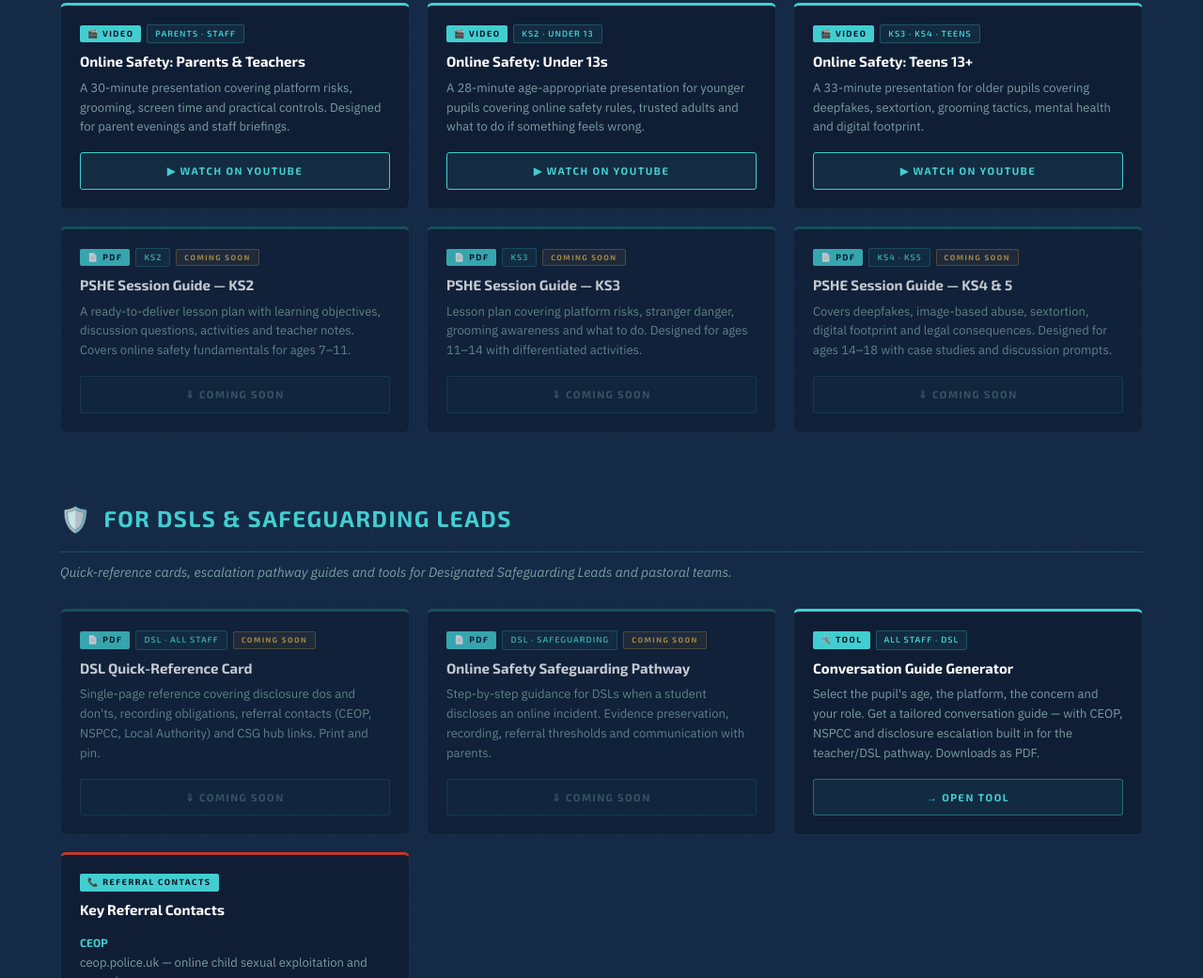
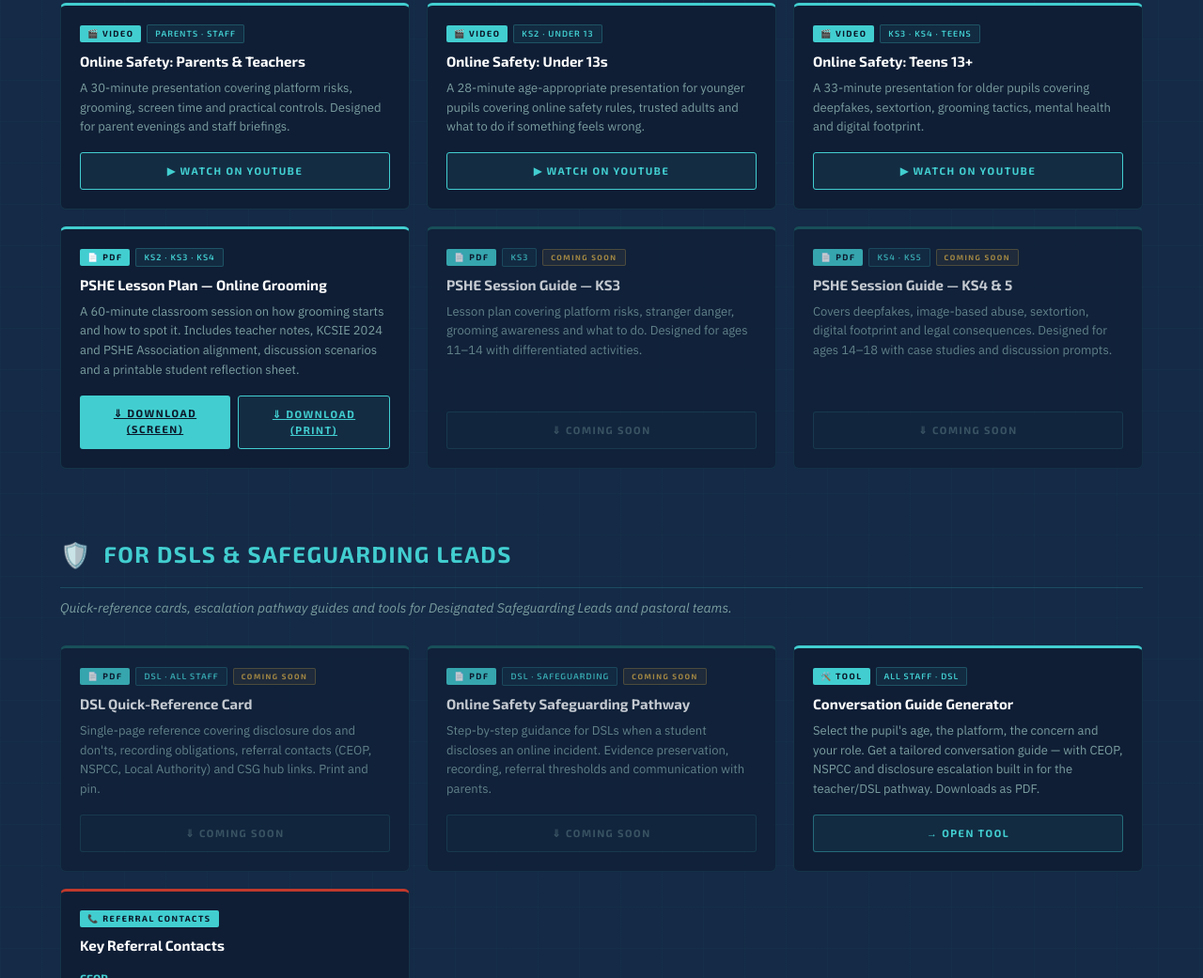
Before and after one commit to Cyber-Safety-Guy/csg-schools, a plain HTML site: page index.html in a window 1280 px wide. Shown: the part 751-1792 px from the top of the page at 94% size. Drawn offline with Linux system fonts and the light colour scheme.

Commit message:
added grooming guide

```diff
--- a/index.html
+++ b/index.html
@@ -98,16 +98,18 @@
         <span class="rc-btn watch">▶ Watch on YouTube</span>
       </a>
 
-      <!-- PSHE KS2 - coming soon -->
-      <div class="resource-card coming-soon">
+      <!-- PSHE Grooming Lesson Plan - available -->
+      <div class="resource-card available">
         <div class="rc-meta">
           <span class="rc-type-badge">📄 PDF</span>
-          <span class="rc-ks-badge">KS2</span>
-          <span class="coming-badge">COMING SOON</span>
+          <span class="rc-ks-badge">KS2 · KS3 · KS4</span>
         </div>
-        <h3>PSHE Session Guide — KS2</h3>
-        <p>A ready-to-deliver lesson plan with learning objectives, discussion questions, activities and teacher notes. Covers online safety fundamentals for ages 7–11.</p>
-        <span class="rc-btn disabled">⇓ Coming Soon</span>
+        <h3>PSHE Lesson Plan — Online Grooming</h3>
+        <p>A 60-minute classroom session on how grooming starts and how to spot it. Includes teacher notes, KCSIE 2024 and PSHE Association alignment, discussion scenarios and a printable student reflection sheet.</p>
+        <div class="btn-row">
+          <a href="downloads/CSG_PSHE_Grooming_Digital.pdf" download class="rc-btn download">⇓ Download (Screen)</a>
+          <a href="downloads/CSG_PSHE_Grooming_Print.pdf" download class="rc-btn watch">⇓ Download (Print)</a>
+        </div>
       </div>
 
       <!-- PSHE KS3 - coming soon -->
--- a/style.css
+++ b/style.css
@@ -242,6 +242,9 @@ body {
   color: rgba(123,158,160,0.5); cursor: default;
 }
 
+.btn-row { display: flex; gap: 8px; margin-top: 16px; flex-wrap: wrap; }
+.btn-row .rc-btn { margin-top: 0; flex: 1; }
+
 /* ── Referral list ── */
 .referral-list {
   list-style: none; padding: 0; margin: 8px 0 0; display: flex; flex-direction: column; gap: 10px;
```
Also changed, not shown: 2 other files.
